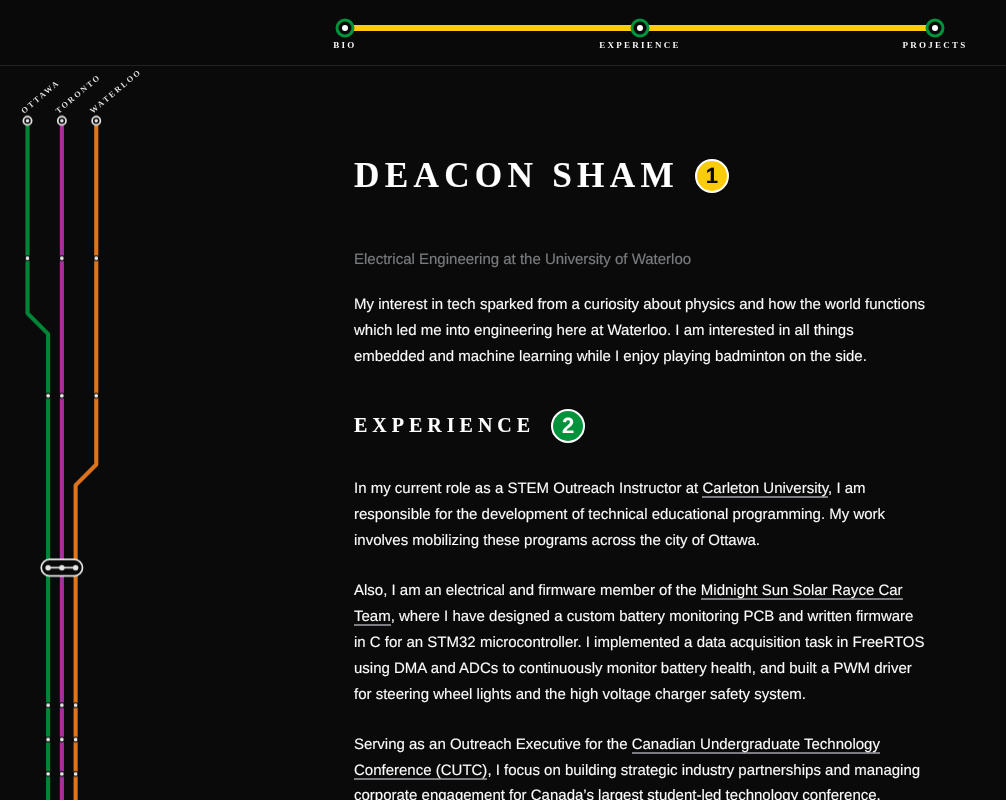
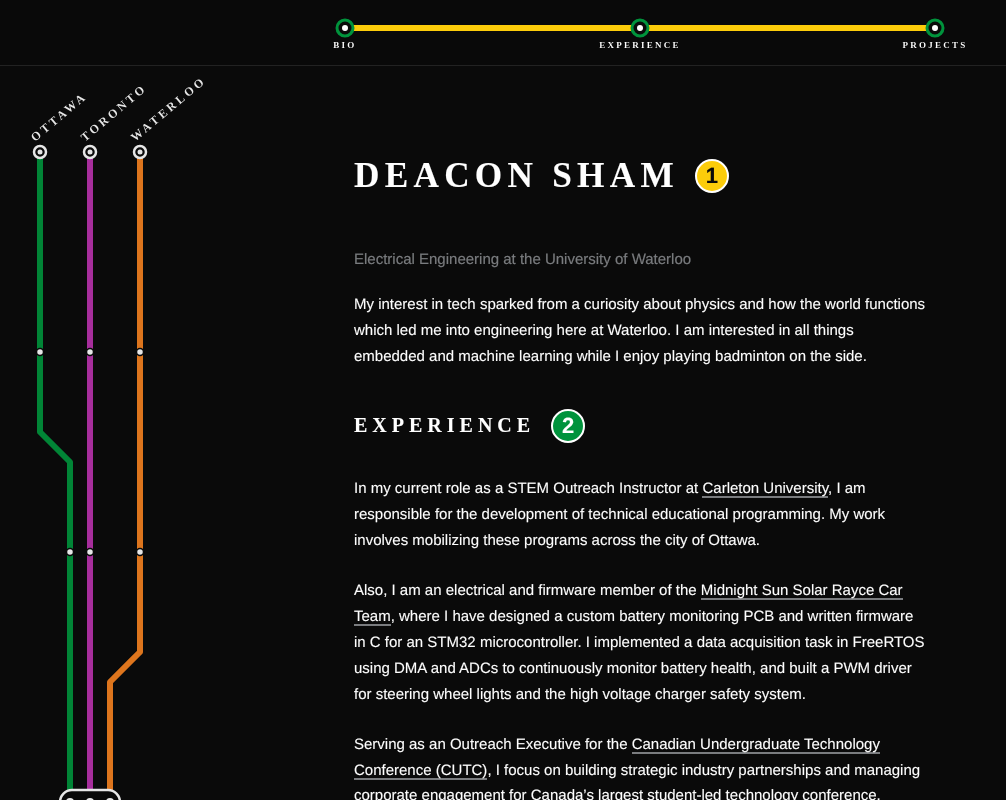
Before and after one commit to DeaconSham/deaconsham.github.io, a React (Vite) app: page / in a window 1280 px wide. Shown: the top 800 px of the page, without its empty margins (0-1006 px from the left). Built offline with nearby package versions, Linux system fonts and the light colour scheme.

Commit message:
v5 update

```diff
--- a/src/components/Background.jsx
+++ b/src/components/Background.jsx
@@ -1,21 +1,16 @@
-import { useState, useEffect, useRef } from 'react'
+import { useState, useEffect } from 'react'
 
 function Background() {
     const [pageHeight, setPageHeight] = useState(1200)
-    const [svgWidth, setSvgWidth] = useState(120)
-    const svgRef = useRef(null)
 
     useEffect(() => {
         const update = () => {
             const container = document.querySelector('.container')
             if (container) {
-                setPageHeight(container.scrollHeight)
-            } else {
-                setPageHeight(document.body.scrollHeight)
-            }
-
-            if (svgRef.current) {
-                setSvgWidth(svgRef.current.clientWidth || 120)
+                const rect = container.getBoundingClientRect()
+                const absoluteBottom = rect.bottom + window.scrollY
+                const truePageBottom = Math.max(absoluteBottom, window.innerHeight)
+                setPageHeight(truePageBottom - 52)
             }
         }
         update()
@@ -28,10 +23,10 @@ function Background() {
         }
     }, [])
 
-    const svgHeight = pageHeight * 240 / svgWidth
+    const svgHeight = pageHeight
 
     const stationStart = 950
-    const stationSpacing = 50
+    const stationSpacing = 175
     const stationCount = Math.max(0, Math.floor((svgHeight - stationStart - 200) / stationSpacing))
 
     const endHubY = stationStart + stationCount * stationSpacing + 150
@@ -63,9 +58,10 @@ function Background() {
 
     return (
         <svg
-            ref={svgRef}
             className="bg-decoration"
-            viewBox={`0 0 240 ${svgHeight}`}
+            width="360"
+            viewBox={`0 0 360 ${svgHeight}`}
+            preserveAspectRatio="xMinYMin meet"
             style={{ height: `${pageHeight}px` }}
             fill="none"
             xmlns="http://www.w3.org/2000/svg"
--- a/src/index.css
+++ b/src/index.css
@@ -78,7 +78,7 @@ body {
     position: absolute;
     top: 52px;
     left: 0;
-    width: calc((100vw - var(--max-width)) / 4);
+    width: 360px;
     z-index: 0;
     pointer-events: none;
 }
```
